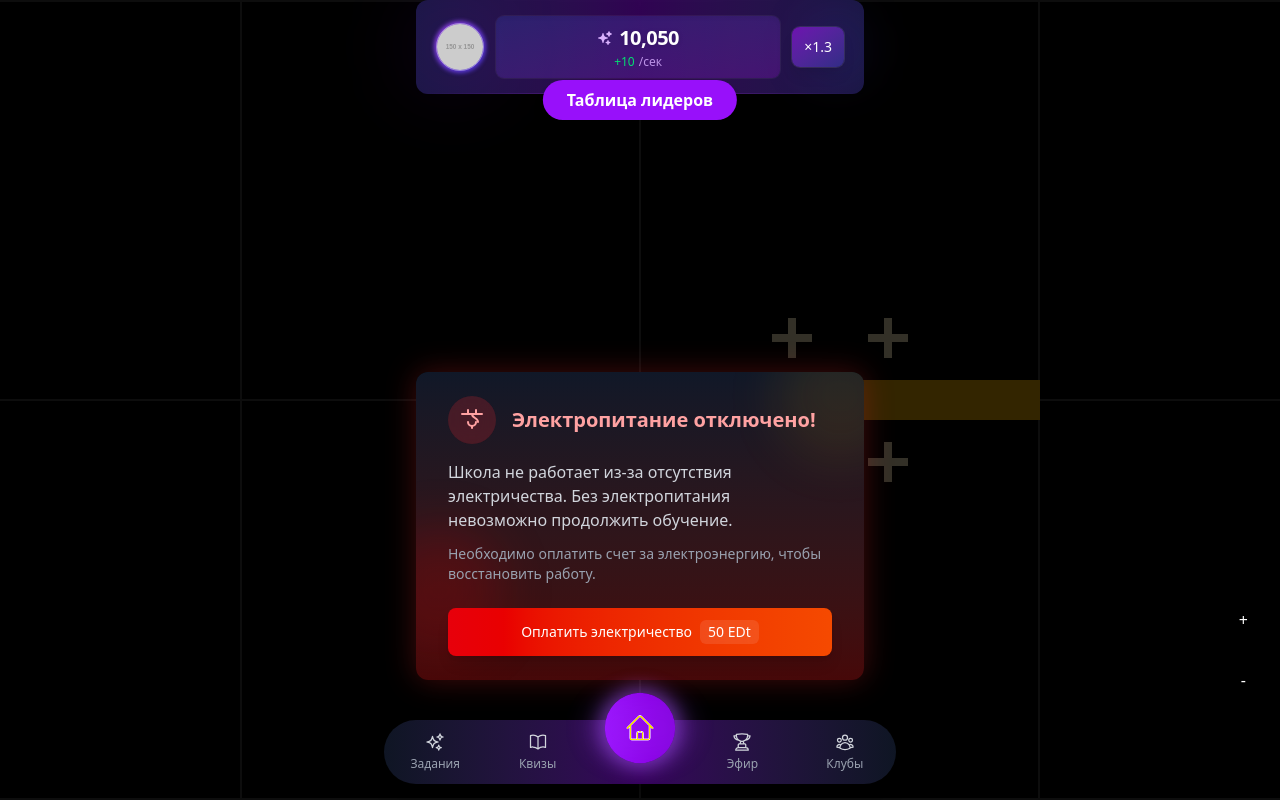
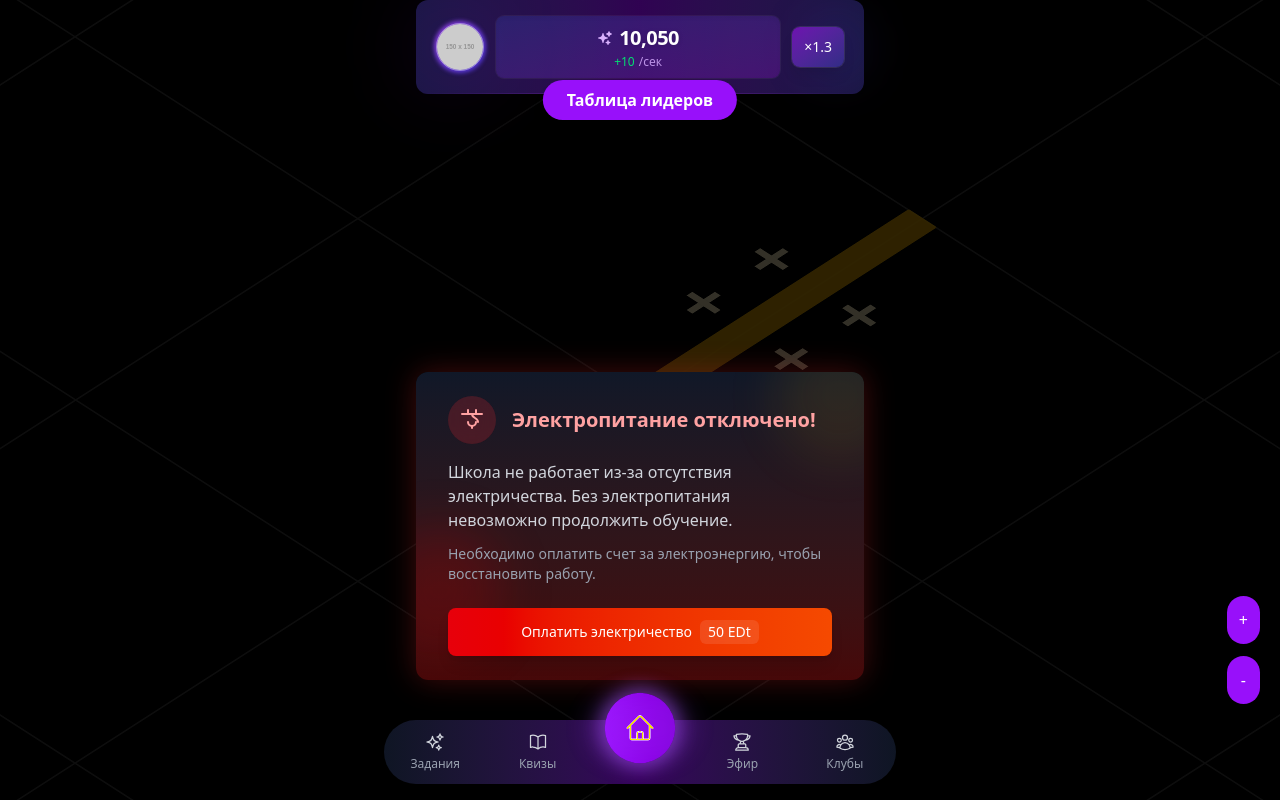
Before and after one commit to CryptoSchooll/frontend, a React (Vite) app: page / in a window 1280 px wide. Built offline with nearby package versions, Linux system fonts and the light colour scheme.

Commit message:
isometric experimental

```diff
--- /dev/null
+++ b/src/components/core/AxonometricView.tsx
@@ -0,0 +1,30 @@
+import type { FC, ReactNode } from "react"
+
+/**
+ * Компонент для создания аксонометрической изометрии
+ * Применяет изометрическую трансформацию к дочерним элементам
+ */
+interface AxonometricViewProps {
+  scale?: number
+  children: ReactNode
+}
+
+const AxonometricView: FC<AxonometricViewProps> = ({
+  children,
+  scale = 1
+}) => {
+  return (
+    <div
+      className="relative origin-center"
+      style={{
+        transform: `scale(${scale}) rotateX(50deg) rotateZ(-45deg)`,
+        transformStyle: "preserve-3d",
+        perspective: "1200px",
+      }}
+    >
+      {children}
+    </div>
+  )
+}
+
+export default AxonometricView
--- a/src/components/core/Class.tsx
+++ b/src/components/core/Class.tsx
@@ -1,9 +1,22 @@
-import { memo } from "react"
+import { memo, useMemo } from "react"
 
 import ClassInfoTrigger from "./ClassInfoTrigger"
 import ClassShopTrigger from "./ClassShopTrigger"
+import NormalizedImage from "./NormalizedImage"
 
 import { CLASS_POSITIONS } from "@/constants"
+
+const parsePixelValue = (value: string | undefined): number => {
+  if (!value) return 0
+  return parseFloat(value.replace("px", "")) || 0
+}
+
+type PositionStyle = {
+  top?: string
+  bottom?: string
+  left?: string
+  right?: string
+}
 
 const ClassMemo = ({
   classData,
@@ -12,44 +25,84 @@ const ClassMemo = ({
   classData: ClassLike
   corridorId: string
 }) => {
-  const posMeta = CLASS_POSITIONS[classData.position]
+  const posMeta = CLASS_POSITIONS[classData.position] as PositionStyle
+
+  const screenCoordinates = useMemo(() => {
+    const baseTop = parsePixelValue(posMeta.top)
+    const baseLeft = parsePixelValue(posMeta.left)
+
+    const verticalOffset = -45
+    const imageTop = baseTop + verticalOffset
+    const imageLeft = baseLeft
+
+    const imageWidth = 80
+    const imageHeight = 80
+
+    return { imageTop, imageLeft, imageWidth, imageHeight }
+  }, [posMeta])
+
+  const { imageTop, imageLeft, imageWidth, imageHeight } = screenCoordinates
 
   if (classData.isClass) {
     return (
+      <>
         <div
-        className="size-21 absolute border bg-amber-600"
+          className="absolute"
           style={{
             ...posMeta,
+            width: `${imageWidth}px`,
+            height: `${imageHeight * 0.7}px`,
+            transform: "translateZ(5px)",
+            opacity: 0,
+            pointerEvents: "auto",
+            zIndex: 5,
           }}
         >
           <ClassInfoTrigger classData={classData} corridorId={corridorId}>
-          {classData.name}
+            <div className="h-full w-full" />
           </ClassInfoTrigger>
         </div>
+
+        <NormalizedImage
+          alt="Classroom"
+          rotate={0}
+          scale={2}
+          src="/assets/classroom.png"
+          style={{
+            top: `${imageTop}px`,
+            left: `${imageLeft}px`,
+            width: `${imageWidth}px`,
+            height: `${imageHeight}px`,
+            pointerEvents: "none",
+            zIndex: 10,
+          }}
+        />
+
+        <div
+          className="pointer-events-none absolute z-20"
+          style={{
+            top: `${imageTop + imageHeight / 2}px`,
+            left: `${imageLeft + imageWidth / 2}px`,
+            transform: "translate(-50%, -50%)",
+          }}
+        >
+          <span className="whitespace-nowrap rounded bg-black/60 px-1.5 py-0.5 text-xs font-semibold text-white shadow-md">
+            {classData.name}
+          </span>
+        </div>
+      </>
     )
   }
 
   return (
     <div
       className="size-21 absolute flex items-center justify-center"
-      style={{
-        ...posMeta,
-      }}
+      style={{ ...posMeta }}
     >
       <ClassShopTrigger corridorId={corridorId} position={classData.position}>
-        <div className="relative size-10">
-          <div
-            className="absolute top-1/2 h-2 w-full bg-amber-100"
-            style={{
-              transform: "translateY(-50%)",
-            }}
-          />
-          <div
-            className="absolute left-1/2 top-0 h-full w-2 bg-amber-100"
-            style={{
-              transform: "translateX(-50%)",
-            }}
-          />
+        <div className="relative size-10 transition-transform hover:scale-110">
+          <div className="absolute top-1/2 h-2 w-full -translate-y-1/2 bg-amber-100 shadow-sm" />
+          <div className="absolute left-1/2 h-full w-2 -translate-x-1/2 bg-amber-100 shadow-sm" />
         </div>
       </ClassShopTrigger>
     </div>
@@ -57,5 +110,4 @@ const ClassMemo = ({
 }
 
 const Class = memo(ClassMemo)
-
 export default Class
--- a/src/components/core/Corridor.tsx
+++ b/src/components/core/Corridor.tsx
@@ -32,7 +32,7 @@ const ExpansionButtons = ({
             side={side}
           >
             <div
-              className="absolute size-8 rounded bg-green-500 text-white"
+              className="absolute size-8 rounded bg-green-500 text-white shadow-md hover:bg-green-400 active:bg-green-600"
               style={{
                 ...BUTTONS_POSITIONS[direction],
               }}
@@ -61,11 +61,12 @@ const CorridorMemo = ({
 
   return (
     <div
-      className="z-1 absolute h-[40px] w-[400px] bg-amber-400"
+      className="z-1 absolute h-[40px] w-[400px] bg-amber-400/90 shadow-lg"
       style={{
         top: `${(3 + -corridorData.startY) * 400 - 20 + posMeta.top}px`,
         left: `${(3 + corridorData.startX) * 400 + posMeta.left}px`,
         transform: `rotate(${posMeta.rotate})`,
+        borderRadius: "2px",
       }}
     >
       {isFilled && (
--- /dev/null
+++ b/src/components/core/NormalizedImage.tsx
@@ -0,0 +1,45 @@
+import type { FC } from "react"
+
+/**
+ * Компонент для нормализации изображений в изометрическом пространстве
+ * Применяет обратную изометрическую трансформацию к изображению
+ */
+interface NormalizedImageProps {
+  alt: string
+  className?: string
+  rotate?: number // Только 2D поворот
+  scale?: number // Только 2D масштаб
+  src: string
+  // Добавляем style для прямого управления позицией и размером
+  style?: React.CSSProperties
+}
+
+const NormalizedImage: FC<NormalizedImageProps> = ({
+  alt,
+  className = "",
+  rotate = 0,
+  scale = 1,
+  src,
+  style, // Принимаем style извне
+}) => {
+  // Только 2D трансформации
+  const transform = `scale(${scale}) ${rotate ? `rotate(${rotate}deg)` : ""}`.trim()
+
+  return (
+    <img
+      alt={alt}
+      // object-contain чтобы сохранить пропорции
+      // absolute позиционирование будет управляться через style
+      className={`absolute object-contain ${className}`}
+      src={src}
+      style={{
+        transformOrigin: "center center",
+        transform: transform || undefined,
+        // Применяем внешние стили (для top, left, width, height)
+        ...style,
+      }}
+    />
+  )
+}
+
+export default NormalizedImage
--- a/src/components/core/index.ts
+++ b/src/components/core/index.ts
@@ -1,6 +1,15 @@
+import AxonometricView from "./AxonometricView"
 import Camera from "./Camera"
 import CameraPortal from "./CameraPortal"
 import Class from "./Class"
 import Corridor from "./Corridor"
+import NormalizedImage from "./NormalizedImage"
 
-export { Camera, CameraPortal, Class, Corridor }
+export {
+  AxonometricView,
+  Camera,
+  CameraPortal,
+  Class,
+  Corridor,
+  NormalizedImage,
+}
--- a/src/pages/Home.tsx
+++ b/src/pages/Home.tsx
@@ -1,5 +1,4 @@
-import { Camera, CameraPortal, Corridor } from "@core"
-
+import { AxonometricView, Camera, CameraPortal, Corridor } from "@core"
 import { motion } from "framer-motion"
 import { useState } from "react"
 
@@ -28,17 +27,14 @@ const Home = () => {
     <div className="relative h-screen bg-black">
       <CameraPortal>
         <Camera>
-          <div
-            className="z-1 relative size-[2400px]"
-            style={{
-              transform: `scale(${scale})`,
-            }}
-          >
-            {corridors.map((corridor, i) => (
-              <Corridor key={i} corridorData={corridor} isFilled={filled} />
-            ))}
-          </div>
-          <Grid scale={scale} />
+          <AxonometricView scale={scale}>
+            <div className="z-1 relative size-[2400px]">
+              {corridors.map((corridor, i) => (
+                <Corridor key={i} corridorData={corridor} isFilled={filled} />
+              ))}
+            </div>
+            <Grid scale={1} />
+          </AxonometricView>
         </Camera>
       </CameraPortal>
       {!electricityOn && (
@@ -115,13 +111,13 @@ const Home = () => {
 
       <div className="z-1 fixed bottom-24 right-5 flex flex-col gap-3">
         <button
-          className="bg-black p-3 text-white"
+          className="rounded-full bg-purple-600 p-3 text-white shadow-lg hover:bg-purple-500 active:bg-purple-700"
           onClick={() => setScale(scale + 0.2 <= 1.5 ? scale + 0.2 : 1.5)}
         >
           +
         </button>
         <button
-          className="bg-black p-3 text-white"
+          className="rounded-full bg-purple-600 p-3 text-white shadow-lg hover:bg-purple-500 active:bg-purple-700"
           onClick={() => setScale(scale - 0.2 >= 0.5 ? scale - 0.2 : 0.5)}
         >
           -
--- /dev/null
+++ b/tailwind.config.cjs
@@ -0,0 +1,30 @@
+/** @type {import('tailwindcss').Config} */
+module.exports = {
+  content: [
+    "./index.html",
+    "./src/**/*.{js,ts,jsx,tsx}",
+  ],
+  theme: {
+    extend: {
+      width: {
+        '21': '5.25rem', // 84px
+      },
+      height: {
+        '21': '5.25rem', // 84px
+      },
+      translate: {
+        'z-5': '5px',
+        'z-6': '6px',
+        'z-10': '10px',
+      },
+      rotate: {
+        'x-60': '60deg',
+        'z-45': '-45deg',
+      },
+      transformStyle: {
+        'preserve-3d': 'preserve-3d',
+      },
+    },
+  },
+  plugins: [],
+}
```
Also changed, not shown: public/assets/classroom.png (added), public/images/isometric-grid.svg (added). Lines whose indentation alone changed are shown as unchanged.
